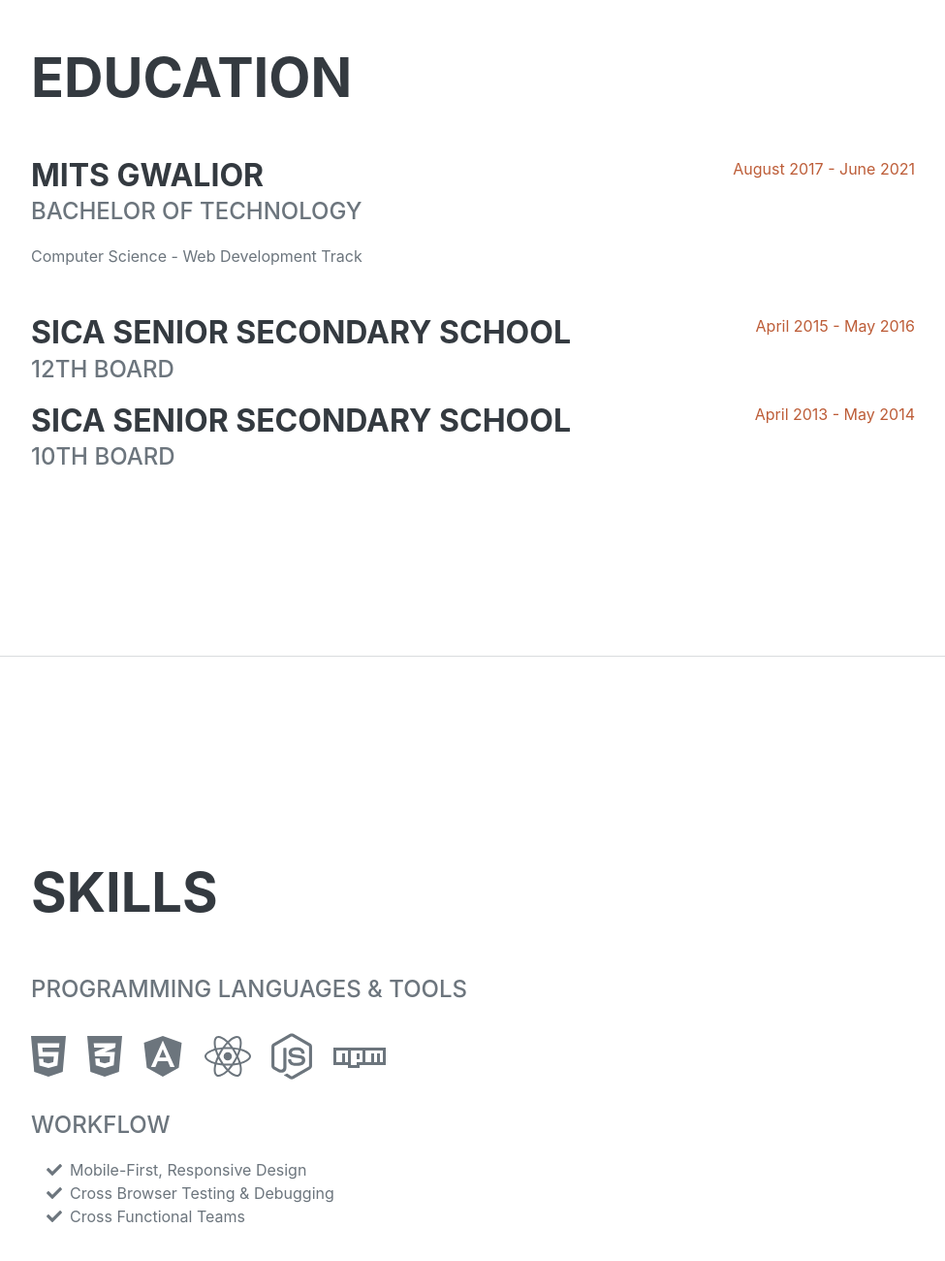
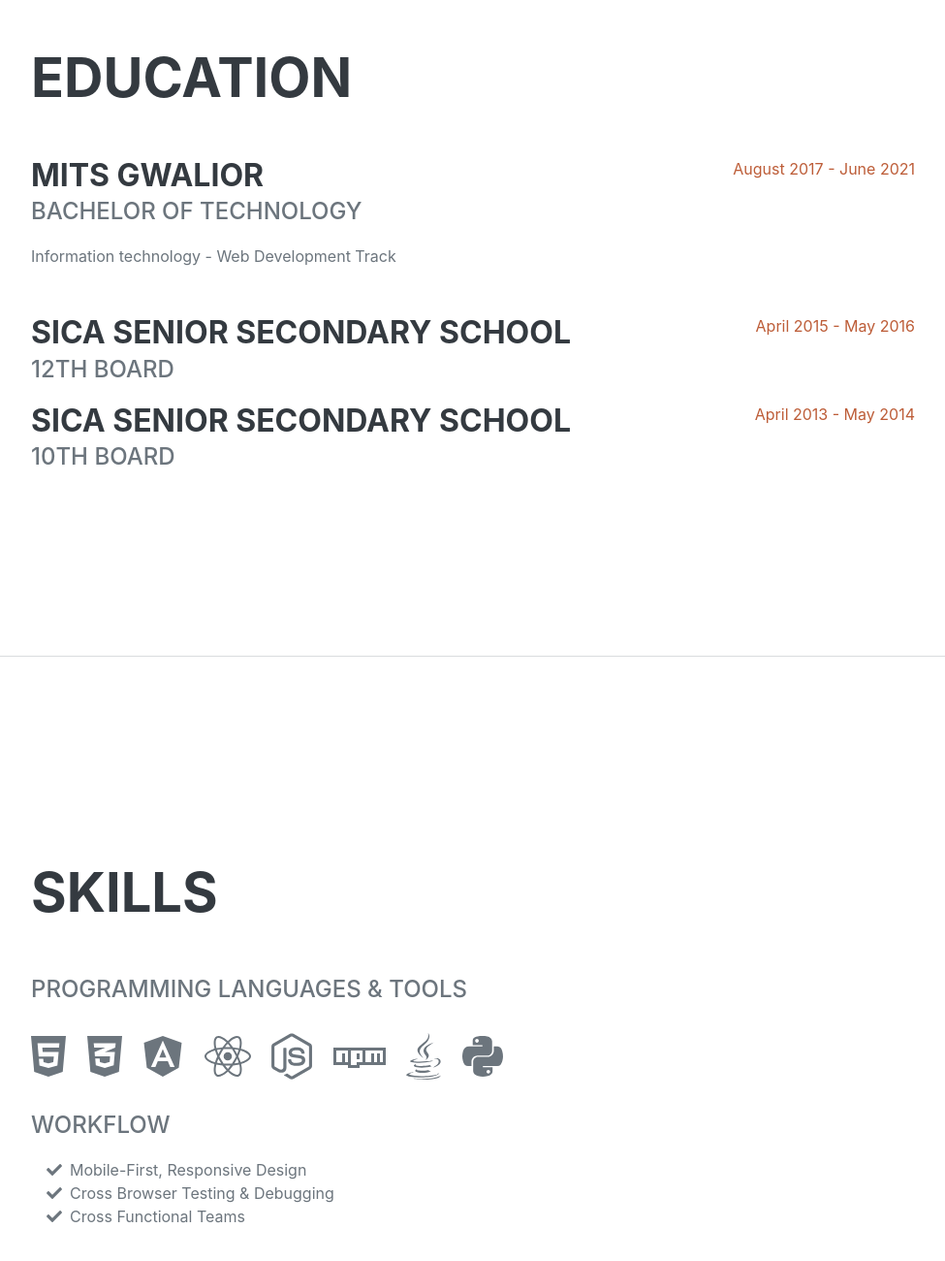
Before and after one commit to Heeeemanshu10/Heeeemanshu10.github.io, a plain HTML site: page index.html in a window 1280 px wide. Shown: the part 2035-3335 px from the top of the page at 97% size, without its empty margins (288-1263 px from the left). Drawn offline with nearby package versions, Linux system fonts and the light colour scheme; a web font is replaced by a local one.

Commit message:
modified

```diff
--- a/index.html
+++ b/index.html
@@ -105,7 +105,7 @@
                         <div class="flex-grow-1">
                             <h3 class="mb-0">MITS Gwalior</h3>
                             <div class="subheading mb-3">Bachelor of Technology</div>
-                            <div>Computer Science - Web Development Track</div>
+                            <div>Information technology - Web Development Track</div>
 
                         </div>
                         <div class="flex-shrink-0"><span class="text-primary">August 2017 - June 2021</span></div>
@@ -139,6 +139,8 @@
                         <li class="list-inline-item"><i class="fab fa-react"></i></li>
                         <li class="list-inline-item"><i class="fab fa-node-js"></i></li>
                         <li class="list-inline-item"><i class="fab fa-npm"></i></li>
+                        <li class="list-inline-item"><i class="fab fa-java"></i></li>
+                        <li class="list-inline-item"><i class="fab fa-python"></i></li>
                     </ul>
                     <div class="subheading mb-3">Workflow</div>
                     <ul class="fa-ul mb-0">
```
